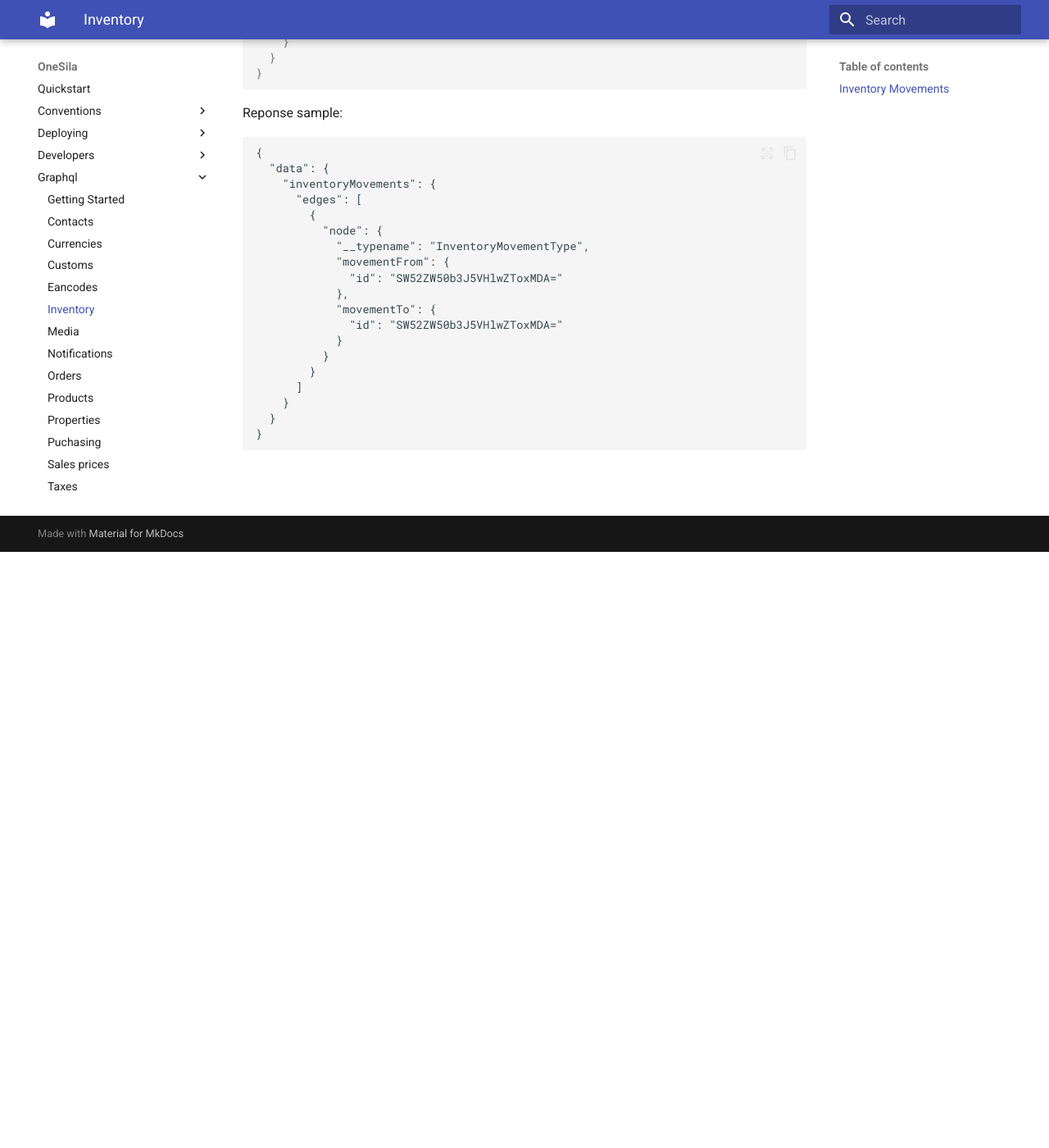
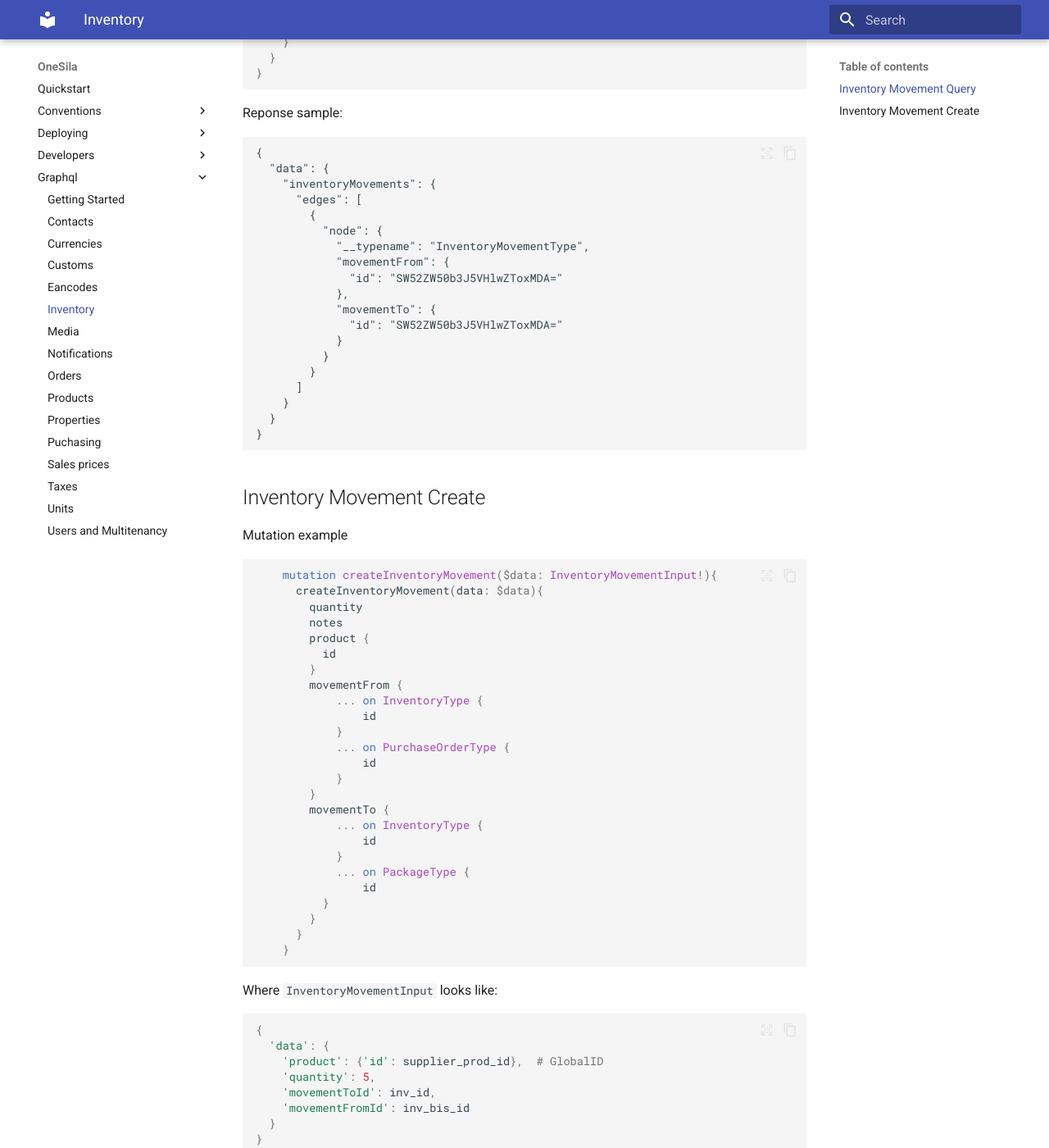
Before and after one commit to OneSila/OneSilaDocs, an MkDocs documentation site: the page built from docs/graphql/inventory.md, in a window 1280 px wide and 1400 px high, scrolled down 727 px. Shown: the whole window at 82% size. Built offline with MkDocs 1.6.1 and Material for MkDocs 9.7.7, drawn with Linux system fonts in a browser that asks for light colours; some of the changed text lies outside the part shown.

Commit message:
inventorymovement create mutation example

````diff
--- a/docs/graphql/inventory.md
+++ b/docs/graphql/inventory.md
@@ -1,6 +1,6 @@
 # Inventory
 
-## Inventory Movements
+## Inventory Movement Query
 
 Due to the nature of generic relations, and how we implement them. You must use inline fragments.
 
@@ -57,3 +57,48 @@ Reponse sample:
   }
 }
 ```
+
+## Inventory Movement Create
+
+Mutation example
+
+```graphql
+    mutation createInventoryMovement($data: InventoryMovementInput!){
+      createInventoryMovement(data: $data){
+        quantity
+        notes
+        product {
+          id
+        }
+        movementFrom {
+            ... on InventoryType {
+                id
+            }
+            ... on PurchaseOrderType {
+                id
+            }
+        }
+        movementTo {
+            ... on InventoryType {
+                id
+            }
+            ... on PackageType {
+                id
+          }
+        }
+      }
+    }
+```
+
+Where `InventoryMovementInput` looks like:
+
+```python
+{
+  'data': {
+    'product': {'id': supplier_prod_id},  # GlobalID
+    'quantity': 5,
+    'movementToId': inv_id,
+    'movementFromId': inv_bis_id
+  }
+}
+```
````
